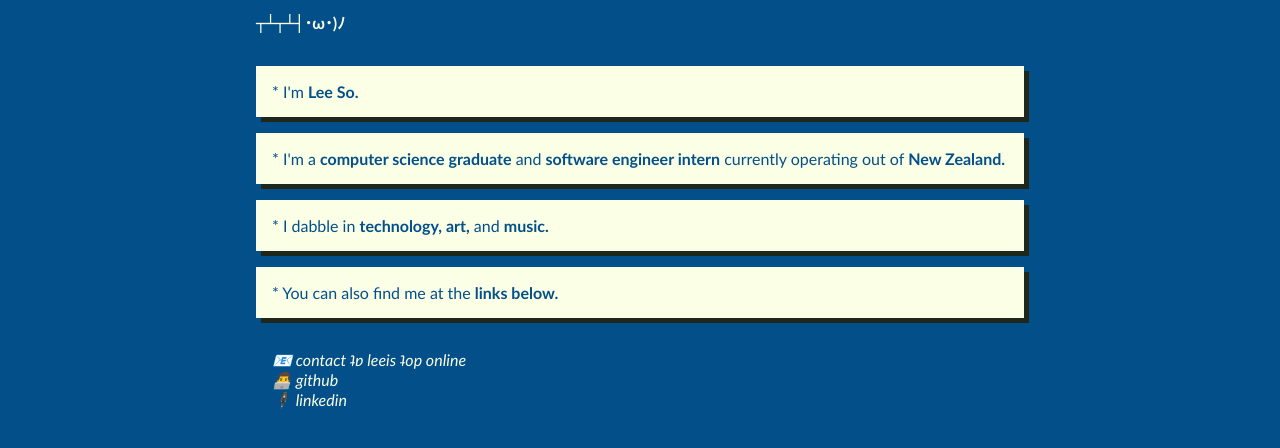
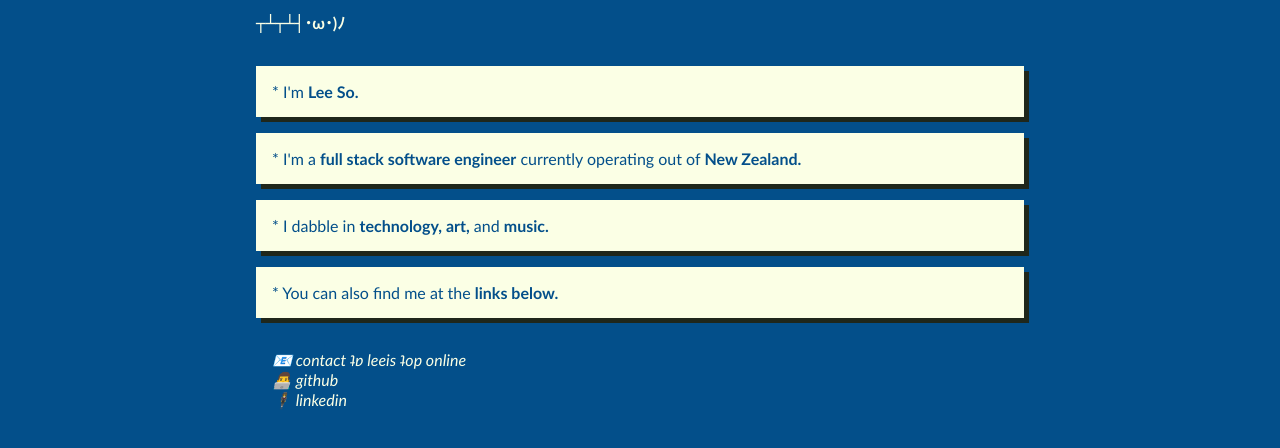
Before and after one commit to lansot/leeisonline, a plain HTML site: page index.html in a window 1280 px wide. Shown: the part 142-590 px from the top of the page. Drawn offline with Linux system fonts and the light colour scheme.

Commit message:
update blurb

```diff
--- a/index.html
+++ b/index.html
@@ -17,7 +17,7 @@
 
     <main>
         <p>* I'm <strong>Lee So.</strong></p>
-        <p>* I'm a <strong>computer science graduate</strong> and <strong>software engineer intern</strong> currently operating out of <strong>New Zealand.</strong>
+        <p>* I'm a <strong>full stack software engineer</strong> currently operating out of <strong>New Zealand.</strong>
         </p>
         <p>* I dabble in <strong>technology, art,</strong> and <strong>music.</strong></p>
         <p>* You can also find me at the <strong>links below.</strong></p>
```
